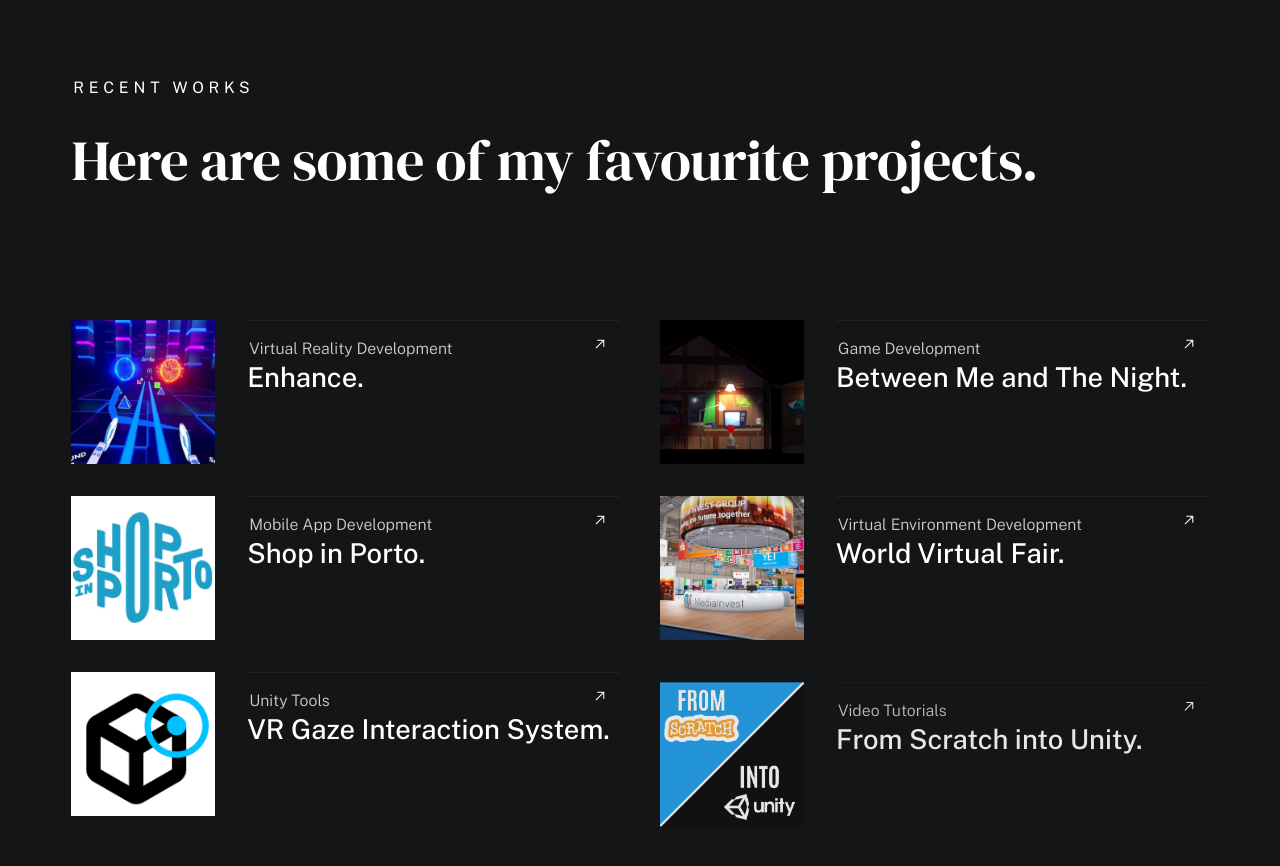
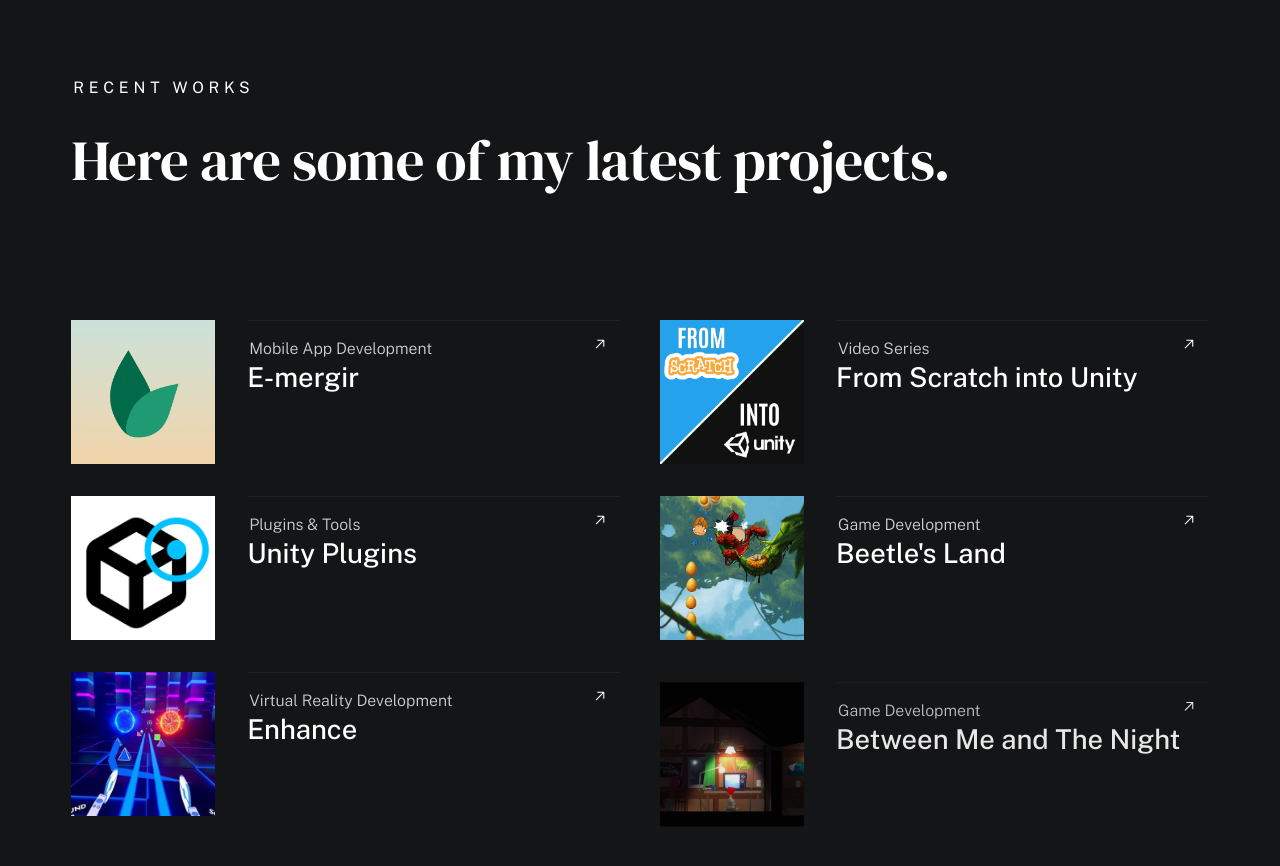
Before and after one commit to tomazsaraiva/tomazsaraiva.github.io, a plain HTML site: page index.html in a window 1280 px wide. Shown: the part 3180-4046 px from the top of the page. Drawn offline with nearby package versions, Linux system fonts and the light colour scheme; a web font is replaced by a local one.

Commit message:
update latest projects

```diff
--- a/index.html
+++ b/index.html
@@ -315,11 +315,127 @@
                             Recent Works
                         </h2>
                         <p class="h1" data-animate-el>
-                            Here are some of my favourite projects.
+                            Here are some of my latest projects.
                         </p>
 
                         <ul class="folio-list row block-lg-one-half block-stack-on-1000">
 
+                            <!--E-mergir -->
+                            <li class="folio-list__item column" data-animate-el>
+                                <a class="folio-list__item-link" href="#modal-04">
+                                    <div class="folio-list__item-pic">
+                                        <img src="images/portfolio/emergir_thumb.png"
+                                            srcset="images/portfolio/emergir_thumb.png 1x" alt="">
+                                    </div>
+
+                                    <div class="folio-list__item-text">
+                                        <div class="folio-list__item-cat">
+                                            Mobile App Development
+                                        </div>
+                                        <div class="folio-list__item-title">
+                                            E-mergir
+                                        </div>
+                                    </div>
+                                </a>
+                                <a class="folio-list__proj-link" href="#" title="project link">
+                                    <svg width="15" height="15" viewBox="0 0 15 15" fill="none"
+                                        xmlns="http://www.w3.org/2000/svg">
+                                        <path
+                                            d="M8.14645 3.14645C8.34171 2.95118 8.65829 2.95118 8.85355 3.14645L12.8536 7.14645C13.0488 7.34171 13.0488 7.65829 12.8536 7.85355L8.85355 11.8536C8.65829 12.0488 8.34171 12.0488 8.14645 11.8536C7.95118 11.6583 7.95118 11.3417 8.14645 11.1464L11.2929 8H2.5C2.22386 8 2 7.77614 2 7.5C2 7.22386 2.22386 7 2.5 7H11.2929L8.14645 3.85355C7.95118 3.65829 7.95118 3.34171 8.14645 3.14645Z"
+                                            fill="currentColor" fill-rule="evenodd" clip-rule="evenodd"></path>
+                                    </svg>
+                                </a>
+                            </li>
+                            <!--end E-mergir -->
+
+                            <!--From Scratch into Unity -->
+                            <li class="folio-list__item column" data-animate-el>
+                                <a class="folio-list__item-link" href="#modal-06">
+                                    <div class="folio-list__item-pic">
+                                        <img src="images/portfolio/from_scratch_into_unity.jpg"
+                                            srcset="images/portfolio/from_scratch_into_unity.jpg 1x, images/portfolio/from_scratch_into_unity@2x.jpg 2x"
+                                            alt="">
+                                    </div>
+
+                                    <div class="folio-list__item-text">
+                                        <div class="folio-list__item-cat">
+                                            Video Series
+                                        </div>
+                                        <div class="folio-list__item-title">
+                                            From Scratch into Unity
+                                        </div>
+                                    </div>
+                                </a>
+                                <a class="folio-list__proj-link" href="#" title="project link">
+                                    <svg width="15" height="15" viewBox="0 0 15 15" fill="none"
+                                        xmlns="http://www.w3.org/2000/svg">
+                                        <path
+                                            d="M8.14645 3.14645C8.34171 2.95118 8.65829 2.95118 8.85355 3.14645L12.8536 7.14645C13.0488 7.34171 13.0488 7.65829 12.8536 7.85355L8.85355 11.8536C8.65829 12.0488 8.34171 12.0488 8.14645 11.8536C7.95118 11.6583 7.95118 11.3417 8.14645 11.1464L11.2929 8H2.5C2.22386 8 2 7.77614 2 7.5C2 7.22386 2.22386 7 2.5 7H11.2929L8.14645 3.85355C7.95118 3.65829 7.95118 3.34171 8.14645 3.14645Z"
+                                            fill="currentColor" fill-rule="evenodd" clip-rule="evenodd"></path>
+                                    </svg>
+                                </a>
+                            </li>
+                            <!--end From Scratch into Unity -->
+
+                            <!--Unity Plugins -->
+                            <li class="folio-list__item column" data-animate-el>
+                                <a class="folio-list__item-link" href="#modal-05">
+                                    <div class="folio-list__item-pic">
+                                        <img src="images/portfolio/vrgis.jpg"
+                                            srcset="images/portfolio/vrgis.jpg 1x, images/portfolio/vrgis@2x.jpg 2x"
+                                            alt="">
+                                    </div>
+
+                                    <div class="folio-list__item-text">
+                                        <div class="folio-list__item-cat">
+                                            Plugins & Tools
+                                        </div>
+                                        <div class="folio-list__item-title">
+                                            Unity Plugins
+                                        </div>
+                                    </div>
+                                </a>
+                                <a class="folio-list__proj-link" href="#" title="project link">
+                                    <svg width="15" height="15" viewBox="0 0 15 15" fill="none"
+                                        xmlns="http://www.w3.org/2000/svg">
+                                        <path
+                                            d="M8.14645 3.14645C8.34171 2.95118 8.65829 2.95118 8.85355 3.14645L12.8536 7.14645C13.0488 7.34171 13.0488 7.65829 12.8536 7.85355L8.85355 11.8536C8.65829 12.0488 8.34171 12.0488 8.14645 11.8536C7.95118 11.6583 7.95118 11.3417 8.14645 11.1464L11.2929 8H2.5C2.22386 8 2 7.77614 2 7.5C2 7.22386 2.22386 7 2.5 7H11.2929L8.14645 3.85355C7.95118 3.65829 7.95118 3.34171 8.14645 3.14645Z"
+                                            fill="currentColor" fill-rule="evenodd" clip-rule="evenodd"></path>
+                                    </svg>
+                                </a>
+                            </li>
+                            <!--end Unity Plugins -->
+
+                            <!--Beetle's Land -->
+                            <li class="folio-list__item column" data-animate-el>
+                                <a class="folio-list__item-link" href="#modal-03">
+                                    <div class="folio-list__item-pic">
+                                        <img src="images/portfolio/beetles_land.jpg"
+                                            srcset="images/portfolio/beetles_land.jpg 1x, images/portfolio/beetles_land@2x.jpg 2x"
+                                            alt="">
+                                    </div>
+
+                                    <div class="folio-list__item-text">
+                                        <div class="folio-list__item-cat">
+                                            Game Development
+                                        </div>
+                                        <div class="folio-list__item-title">
+                                            Beetle's Land
+                                        </div>
+                                    </div>
+                                </a>
+                                <a class="folio-list__proj-link" href="#" title="project link">
+                                    <svg width="15" height="15" viewBox="0 0 15 15" fill="none"
+                                        xmlns="http://www.w3.org/2000/svg">
+                                        <path
+                                            d="M8.14645 3.14645C8.34171 2.95118 8.65829 2.95118 8.85355 3.14645L12.8536 7.14645C13.0488 7.34171 13.0488 7.65829 12.8536 7.85355L8.85355 11.8536C8.65829 12.0488 8.34171 12.0488 8.14645 11.8536C7.95118 11.6583 7.95118 11.3417 8.14645 11.1464L11.2929 8H2.5C2.22386 8 2 7.77614 2 7.5C2 7.22386 2.22386 7 2.5 7H11.2929L8.14645 3.85355C7.95118 3.65829 7.95118 3.34171 8.14645 3.14645Z"
+                                            fill="currentColor" fill-rule="evenodd" clip-rule="evenodd"></path>
+                                    </svg>
+                                </a>
+                            </li>
+                            <!--end Beetle's Land -->
+
+                            <!--Enhance -->
                             <li class="folio-list__item column" data-animate-el>
                                 <a class="folio-list__item-link" href="#modal-01">
                                     <div class="folio-list__item-pic">
@@ -333,7 +449,7 @@
                                             Virtual Reality Development
                                         </div>
                                         <div class="folio-list__item-title">
-                                            Enhance.
+                                            Enhance
                                         </div>
                                     </div>
                                 </a>
@@ -346,8 +462,9 @@
                                     </svg>
                                 </a>
                             </li>
-                            <!--end folio-list__item -->
+                            <!--end Enhance -->
 
+                            <!--Between Me and the Night -->
                             <li class="folio-list__item column" data-animate-el>
                                 <a class="folio-list__item-link" href="#modal-02">
                                     <div class="folio-list__item-pic">
@@ -361,7 +478,7 @@
                                             Game Development
                                         </div>
                                         <div class="folio-list__item-title">
-                                            Between Me and The Night.
+                                            Between Me and The Night
                                         </div>
                                     </div>
                                 </a>
@@ -374,118 +491,7 @@
                                     </svg>
                                 </a>
                             </li>
-                            <!--end folio-list__item -->
-
-                            <li class="folio-list__item column" data-animate-el>
-                                <a class="folio-list__item-link" href="#modal-03">
-                                    <div class="folio-list__item-pic">
-                                        <img src="images/portfolio/shop_in_porto.jpg"
-                                            srcset="images/portfolio/shop_in_porto.jpg 1x, images/portfolio/rucksack@2x.jpg 2x"
-                                            alt="">
-                                    </div>
-
-                                    <div class="folio-list__item-text">
-                                        <div class="folio-list__item-cat">
-                                            Mobile App Development
-                                        </div>
-                                        <div class="folio-list__item-title">
-                                            Shop in Porto.
-                                        </div>
-                                    </div>
-                                </a>
-                                <a class="folio-list__proj-link" href="#" title="project link">
-                                    <svg width="15" height="15" viewBox="0 0 15 15" fill="none"
-                                        xmlns="http://www.w3.org/2000/svg">
-                                        <path
-                                            d="M8.14645 3.14645C8.34171 2.95118 8.65829 2.95118 8.85355 3.14645L12.8536 7.14645C13.0488 7.34171 13.0488 7.65829 12.8536 7.85355L8.85355 11.8536C8.65829 12.0488 8.34171 12.0488 8.14645 11.8536C7.95118 11.6583 7.95118 11.3417 8.14645 11.1464L11.2929 8H2.5C2.22386 8 2 7.77614 2 7.5C2 7.22386 2.22386 7 2.5 7H11.2929L8.14645 3.85355C7.95118 3.65829 7.95118 3.34171 8.14645 3.14645Z"
-                                            fill="currentColor" fill-rule="evenodd" clip-rule="evenodd"></path>
-                                    </svg>
-                                </a>
-                            </li>
-                            <!--end folio-list__item -->
-
-                            <li class="folio-list__item column" data-animate-el>
-                                <a class="folio-list__item-link" href="#modal-04">
-                                    <div class="folio-list__item-pic">
-                                        <img src="images/portfolio/wvf.jpg"
-                                            srcset="images/portfolio/wvf.jpg 1x, images/portfolio/wvf@2x.jpg 2x" alt="">
-                                    </div>
-
-                                    <div class="folio-list__item-text">
-                                        <div class="folio-list__item-cat">
-                                            Virtual Environment Development
-                                        </div>
-                                        <div class="folio-list__item-title">
-                                            World Virtual Fair.
-                                        </div>
-                                    </div>
-                                </a>
-                                <a class="folio-list__proj-link" href="#" title="project link">
-                                    <svg width="15" height="15" viewBox="0 0 15 15" fill="none"
-                                        xmlns="http://www.w3.org/2000/svg">
-                                        <path
-                                            d="M8.14645 3.14645C8.34171 2.95118 8.65829 2.95118 8.85355 3.14645L12.8536 7.14645C13.0488 7.34171 13.0488 7.65829 12.8536 7.85355L8.85355 11.8536C8.65829 12.0488 8.34171 12.0488 8.14645 11.8536C7.95118 11.6583 7.95118 11.3417 8.14645 11.1464L11.2929 8H2.5C2.22386 8 2 7.77614 2 7.5C2 7.22386 2.22386 7 2.5 7H11.2929L8.14645 3.85355C7.95118 3.65829 7.95118 3.34171 8.14645 3.14645Z"
-                                            fill="currentColor" fill-rule="evenodd" clip-rule="evenodd"></path>
-                                    </svg>
-                                </a>
-                            </li>
-                            <!--end folio-list__item -->
-
-                            <li class="folio-list__item column" data-animate-el>
-                                <a class="folio-list__item-link" href="#modal-05">
-                                    <div class="folio-list__item-pic">
-                                        <img src="images/portfolio/vrgis.jpg"
-                                            srcset="images/portfolio/vrgis.jpg 1x, images/portfolio/vrgis@2x.jpg 2x"
-                                            alt="">
-                                    </div>
-
-                                    <div class="folio-list__item-text">
-                                        <div class="folio-list__item-cat">
-                                            Unity Tools
-                                        </div>
-                                        <div class="folio-list__item-title">
-                                            VR Gaze Interaction System.
-                                        </div>
-                                    </div>
-                                </a>
-                                <a class="folio-list__proj-link" href="#" title="project link">
-                                    <svg width="15" height="15" viewBox="0 0 15 15" fill="none"
-                                        xmlns="http://www.w3.org/2000/svg">
-                                        <path
-                                            d="M8.14645 3.14645C8.34171 2.95118 8.65829 2.95118 8.85355 3.14645L12.8536 7.14645C13.0488 7.34171 13.0488 7.65829 12.8536 7.85355L8.85355 11.8536C8.65829 12.0488 8.34171 12.0488 8.14645 11.8536C7.95118 11.6583 7.95118 11.3417 8.14645 11.1464L11.2929 8H2.5C2.22386 8 2 7.77614 2 7.5C2 7.22386 2.22386 7 2.5 7H11.2929L8.14645 3.85355C7.95118 3.65829 7.95118 3.34171 8.14645 3.14645Z"
-                                            fill="currentColor" fill-rule="evenodd" clip-rule="evenodd"></path>
-                                    </svg>
-                                </a>
-                            </li>
-                            <!--end folio-list__item -->
-
-                            <li class="folio-list__item column" data-animate-el>
-                                <a class="folio-list__item-link" href="#modal-06">
-                                    <div class="folio-list__item-pic">
-                                        <img src="images/portfolio/from_scratch_into_unity.jpg"
-                                            srcset="images/portfolio/from_scratch_into_unity.jpg 1x, images/portfolio/from_scratch_into_unity@2x.jpg 2x"
-                                            alt="">
-                                    </div>
-
-                                    <div class="folio-list__item-text">
-                                        <div class="folio-list__item-cat">
-                                            Video Tutorials
-                                        </div>
-                                        <div class="folio-list__item-title">
-                                            From Scratch into Unity.
-                                        </div>
-                                    </div>
-                                </a>
-                                <a class="folio-list__proj-link" href="#" title="project link">
-                                    <svg width="15" height="15" viewBox="0 0 15 15" fill="none"
-                                        xmlns="http://www.w3.org/2000/svg">
-                                        <path
-                                            d="M8.14645 3.14645C8.34171 2.95118 8.65829 2.95118 8.85355 3.14645L12.8536 7.14645C13.0488 7.34171 13.0488 7.65829 12.8536 7.85355L8.85355 11.8536C8.65829 12.0488 8.34171 12.0488 8.14645 11.8536C7.95118 11.6583 7.95118 11.3417 8.14645 11.1464L11.2929 8H2.5C2.22386 8 2 7.77614 2 7.5C2 7.22386 2.22386 7 2.5 7H11.2929L8.14645 3.85355C7.95118 3.65829 7.95118 3.34171 8.14645 3.14645Z"
-                                            fill="currentColor" fill-rule="evenodd" clip-rule="evenodd"></path>
-                                    </svg>
-                                </a>
-                            </li>
-                            <!--end folio-list__item -->
+                            <!--end Between Me and the Night -->
 
                         </ul> <!-- end folio-list -->
 
@@ -541,42 +547,43 @@
 
                     <div id="modal-03" hidden>
                         <div class="modal-popup">
-                            <img src="images/portfolio/gallery/g-shop_in_porto.jpg" alt="">
+                            <img src="images/portfolio/gallery/g-beetles_land.webp" alt="">
 
                             <div class="modal-popup__desc">
-                                <h5>Shop in Porto</h5>
+                                <h5>Beetle's Land</h5>
                                 <p>
-                                    In Shop in Porto you can find the shop you are looking for according to the product
-                                    or service you want to buy at any given time, according to its geographical
-                                    location, the meaning of the store in the city's history, or according to
-                                    promotions, campaigns and special offers that the merchant wants to promote. You can
-                                    also access suggested store itineraries or create your own itineraries to suit your
-                                    personal interests.
+                                    Beetle's Land is a 2D singleplayer game for Android and IOS devices. The player
+                                    controls a beetle that goes around the world in search for the lost past of his
+                                    Kind, discovering he and his friends can learn how to fly again.
                                 </p>
                                 <ul class="modal-popup__cat">
-                                    <li>Mobile App Development</li>
+                                    <li>Game Development</li>
                                 </ul>
                             </div>
 
-                            <a href="https://shopinporto.porto.pt/" target="_blank" class="modal-popup__details">Project
+                            <a href="https://inteira.wixsite.com/beetlesland/" target="_blank"
+                                class="modal-popup__details">Project
                                 link</a>
                         </div>
                     </div> <!-- end modal -->
 
                     <div id="modal-04" hidden>
                         <div class="modal-popup">
-                            <img src="images/portfolio/gallery/g-wvf.jpg" alt="">
+                            <img src="images/portfolio/gallery/g-emergir.jpg" alt="">
 
                             <div class="modal-popup__desc">
-                                <h5>World Virtual Fair</h5>
-                                <p>World Virtual Fair (WVF) is the largest virtual exhibition where businesses can
-                                    connect and interact in a virtual and realistic world.</p>
+                                <h5>E-mergir</h5>
+                                <p>E-MERGIR will be the first internet-delivered intervention designed under the
+                                    principles of CBT and Mindfulness strategies, specifically tailored to meet the
+                                    needs of men with prostate cancer. This app will allow providing mental health
+                                    assistance, overcoming barriers like time constraints, geographical issues, between
+                                    others.</p>
                                 <ul class="modal-popup__cat">
-                                    <li>Virtual Environment Development</li>
+                                    <li>Mobile App Development</li>
                                 </ul>
                             </div>
 
-                            <a href="https://www.worldvirtualfair.com/" target="_blank"
+                            <a href="https://upin.up.pt/pt-pt/tecnologias/e-mergir" target="_blank"
                                 class="modal-popup__details">Project link</a>
                         </div>
                     </div> <!-- end modal -->
@@ -587,15 +594,16 @@
                             <img src="images/portfolio/gallery/g-vrgis.jpg" alt="">
 
                             <div class="modal-popup__desc">
-                                <h5>VR Gaze Interaction System</h5>
-                                <p>Implementation of a gaze interaction system to use in Virtual Reality projects.</p>
+                                <h5>Unity Plugins</h5>
+                                <p>A collection of reusable components, tools, and systems extracted from my Unity
+                                    projects.</p>
                                 <ul class="modal-popup__cat">
                                     <li>Unity Tools</li>
                                 </ul>
                             </div>
 
-                            <a href="https://assetstore.unity.com/packages/tools/camera/vr-gaze-interaction-system-241337"
-                                target="_blank" class=" modal-popup__details">Project link</a>
+                            <a href="https://assetstore.unity.com/publishers/78072" target="_blank"
+                                class=" modal-popup__details">Project link</a>
                         </div>
                     </div> <!-- end modal -->
 
```
Also changed, not shown: images/portfolio/beetles_land.jpg (added), images/portfolio/beetles_land@2x.jpg (added), images/portfolio/emergir_thumb.png (added), images/portfolio/gallery/g-beetles_land.webp (added), images/portfolio/gallery/g-emergir.jpg (added).
